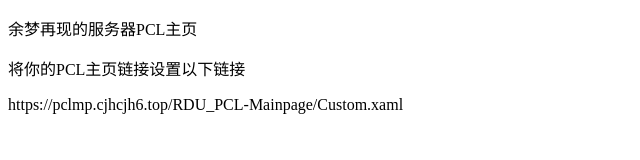
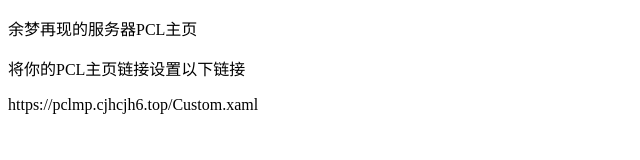
Before and after one commit to cjhcjh6/RDU_PCL-Mainpage, a plain HTML site: page index.html in a window 1280 px wide. Shown: the whole page, without its empty margins (0-640 px from the left). Drawn offline with Linux system fonts and the light colour scheme.

Commit message:
更新链接

```diff
--- a/index.html
+++ b/index.html
@@ -8,6 +8,6 @@
 <body>
     <p>余梦再现的服务器PCL主页</p>
     <p>将你的PCL主页链接设置以下链接</p>
-    <p>https://pclmp.cjhcjh6.top/RDU_PCL-Mainpage/Custom.xaml</p>
+    <p>https://pclmp.cjhcjh6.top/Custom.xaml</p>
 </body>
 </html>
```
Also changed, not shown: 1 other file.
